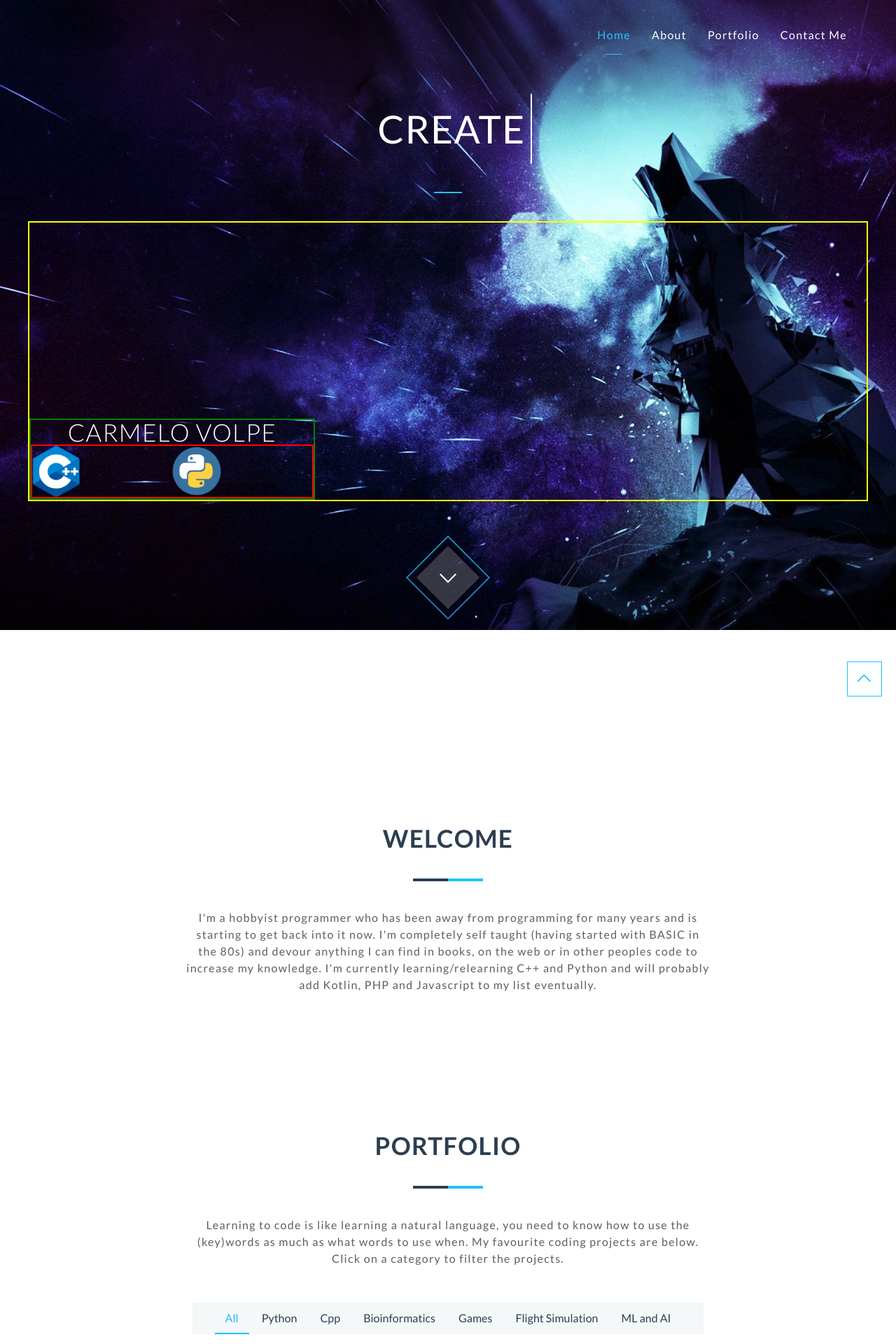
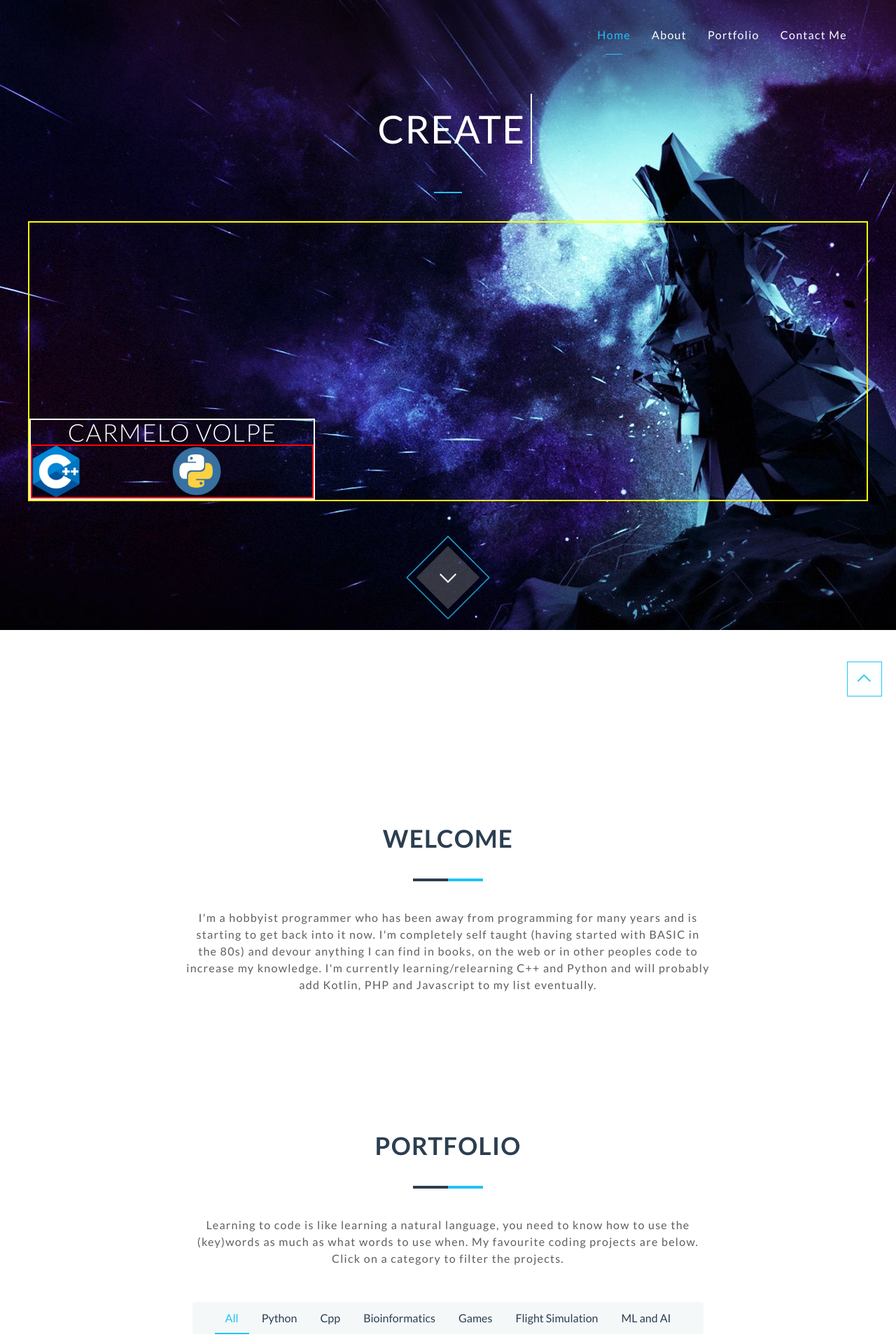
Before and after one commit to Gamernaut/gamernaut.github.io, a Jekyll site: the page built from index.html, in a window 1280 px wide. Shown: the top 1920 px of the page at 70% size. Built offline with Jekyll 4.4.1, drawn with Linux system fonts in a browser that asks for light colours; nearby versions of some CDN libraries.

Commit message:
Update header.html

```diff
--- a/_includes/header.html
+++ b/_includes/header.html
@@ -62,7 +62,7 @@
         <div class="row heading-title">
           <hr class="small">
           <div style="text-align:center; position:relative; min-height: 400px; border: 2px solid yellow">
-            <div style="text-align:center; position:absolute; bottom:0; border: 2px solid green">
+            <div style="display: block; margin-left: auto; margin-right: auto; position:absolute; bottom:0; border: 2px solid white">
               <h2 class="thin">{{ site.header-title }}</h2>
               <h3 class="thin">{{ site.header-tagline }}</h3>
                 <table style="border: 2px solid white">
```
